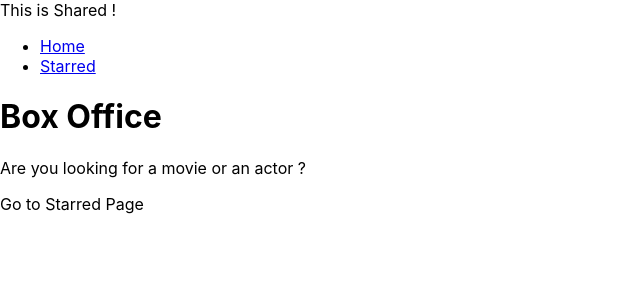
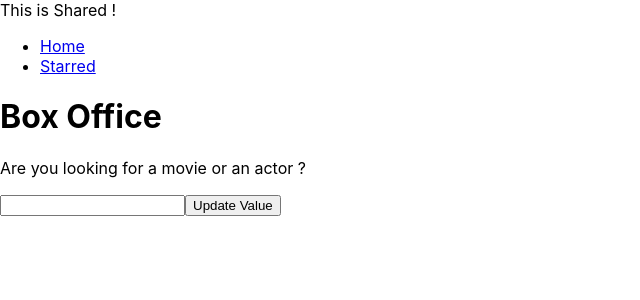
Before and after one commit to Awsomeman22/Box-Office-App, a React (Create React App) app: page / in a window 1280 px wide. Shown: the top 300 px of the page, without its empty margins (0-640 px from the left). Built offline with nearby package versions, Linux system fonts and the light colour scheme.

Commit message:
added a text/search field, added useState hook, tested one/two way data binding

```diff
--- a/src/Pages/Home.jsx
+++ b/src/Pages/Home.jsx
@@ -1,9 +1,27 @@
 // import { Link } from 'react-router-dom';
+import { useState } from 'react';
 
 const Home = () => {
+  const [inputValue, setInputValue] = useState('');
+
+  console.log(inputValue);
+
+  const onInputChange = ev => {
+    setInputValue(ev.target.value);
+  };
+
   return (
     <div>
-      <div> Go to Starred Page</div>
+      <div>{inputValue}</div>
+      <input type="text" value={inputValue} onChange={onInputChange} />
+      <button
+        type="button"
+        onClick={() => {
+          setInputValue('Osama !');
+        }}
+      >
+        Update Value
+      </button>
     </div>
   );
 };
```
